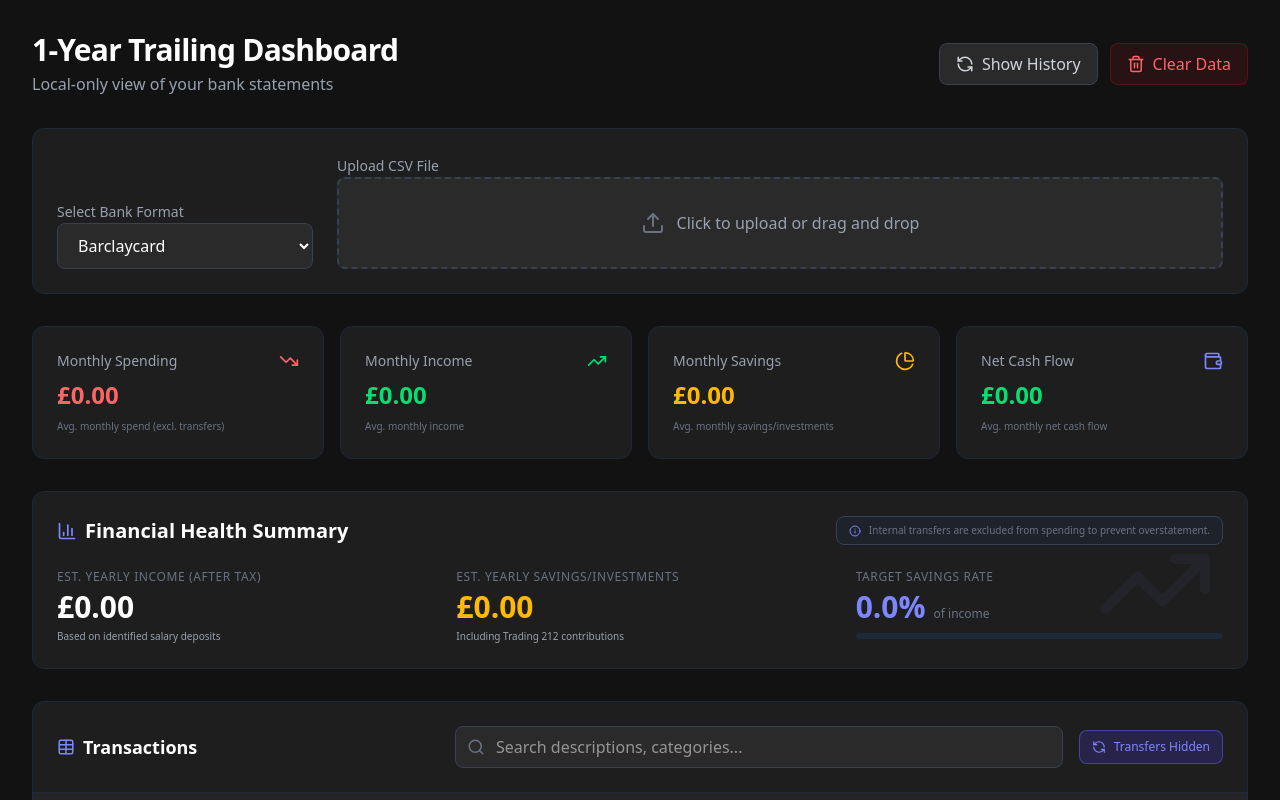
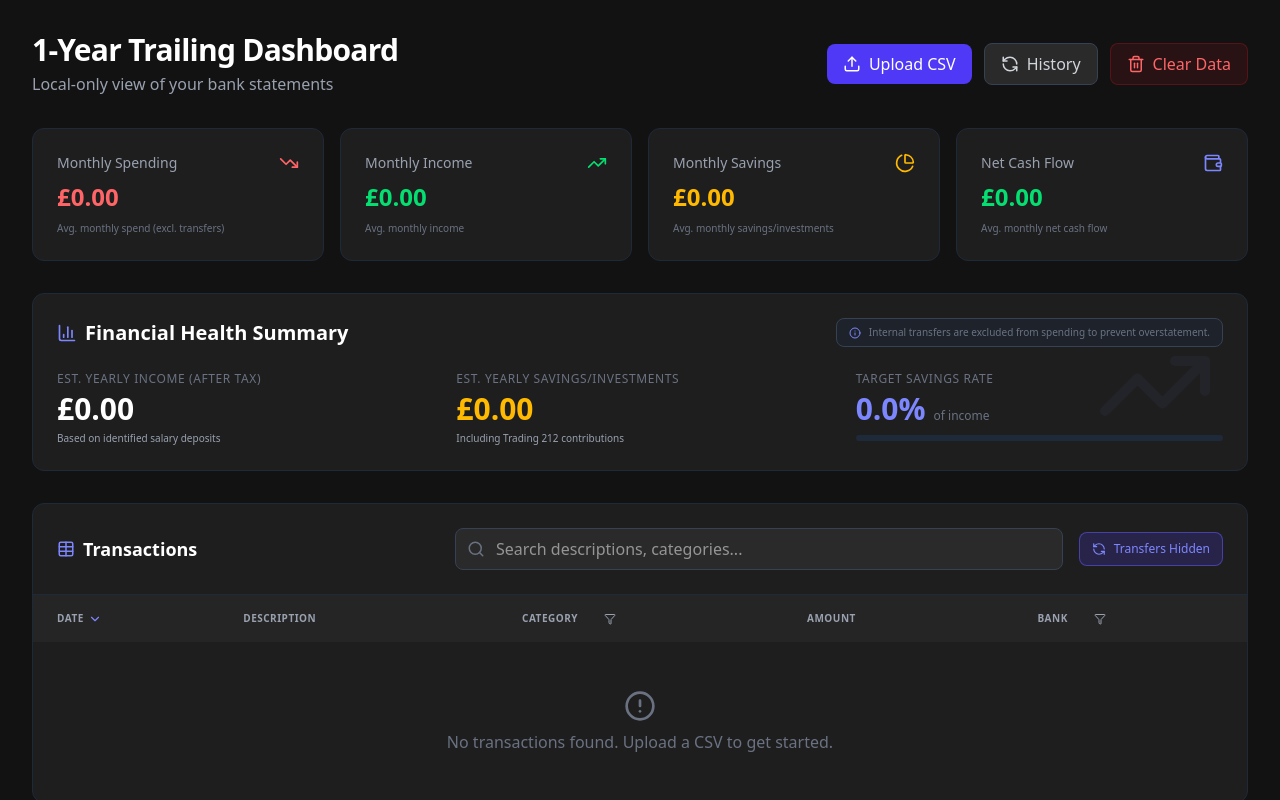
Before and after one commit to 0zbourne/Transactions_Dashboard, a React (Vite) app: page / in a window 1280 px wide. Shown: the top 800 px of the page. Built offline with nearby package versions, Linux system fonts and the light colour scheme.

Commit message:
feat: Detect bank from CSV headers
Implement logic to automatically detect the bank (Starling, Amex, Barclaycard) based on the headers of the uploaded CSV file. This removes the need for manual bank selection.

```diff
--- a/src/App.tsx
+++ b/src/App.tsx
@@ -141,6 +141,35 @@ function autoCategorize(description: string, amount: number, bankCategory: strin
   return bankCategory !== 'Uncategorized' ? bankCategory : 'Uncategorized';
 }
 
+function detectBank(data: string[][]): BankType | null {
+  if (data.length === 0) return null;
+
+  const firstRow = data[0].map(h => h.toLowerCase());
+
+  // Starling detection: Date, Counterparty, Reference, Type, Amount (GBP), Balance (GBP), Category, Note
+  if (firstRow.includes('counterparty') && firstRow.includes('amount (gbp)')) {
+    return 'Starling';
+  }
+
+  // Amex detection: Date, Description, Amount, Extended Details, ...
+  if (firstRow.includes('extended details') && firstRow.includes('description')) {
+    return 'Amex';
+  }
+
+  // Barclaycard detection: Date, Description, Category, Amount
+  const allText = data.slice(0, 5).flat().join(' ').toLowerCase();
+  if (allText.includes('barclaycard') || allText.includes('account number') || allText.includes('card number')) {
+      return 'Barclaycard';
+  }
+
+  // Fallback: Check column counts
+  if (data[0].length >= 11) return 'Amex';
+  if (data[0].length >= 8) return 'Starling';
+  if (data[0].length >= 7) return 'Barclaycard';
+
+  return null;
+}
+
 function normalizeDate(dateStr: string, bank: BankType): string {
   if (bank === 'Barclaycard') {
     // Format: 23 Feb 26
@@ -217,7 +246,6 @@ function detectSubscriptions(transactions: Transaction[]): Subscription[] {
 export default function App() {
   const [allTransactions, setAllTransactions] = useState<Transaction[]>([]);
   const [uploadLogs, setUploadLogs] = useState<UploadLog[]>([]);
-  const [selectedBank, setSelectedBank] = useState<BankType>('Barclaycard');
   const [isAnalyzing, setIsAnalyzing] = useState(false);
   const [searchTerm, setSearchTerm] = useState('');
   const [selectedCategory, setSelectedCategory] = useState<string>('all');
@@ -294,42 +322,54 @@ export default function App() {
         const data = results.data as string[][];
         const parsedTxs: Omit<Transaction, 'id'>[] = [];
 
-        if (selectedBank === 'Barclaycard') {
+        const bank = detectBank(data);
+        if (!bank) {
+          setIsAnalyzing(false);
+          showAlert("Unknown Format", "Could not automatically detect the bank format. Please ensure you are uploading a valid CSV from Starling, Amex, or Barclaycard.");
+          return;
+        }
+
+        if (bank === 'Barclaycard') {
           data.forEach((row) => {
             if (row.length < 7 || !row[0]) return;
+            const amount = normalizeAmount(row[6], 'Barclaycard');
+            if (isNaN(amount) || (amount === 0 && row[0].toLowerCase().includes('date'))) return; // Skip headers
+
             const rawDesc = row[1];
             const rawCat = row[4] || 'Uncategorized';
             parsedTxs.push({
               date: normalizeDate(row[0], 'Barclaycard'),
               description: rawDesc,
-              amount: normalizeAmount(row[6], 'Barclaycard'),
-              category: autoCategorize(rawDesc, normalizeAmount(row[6], 'Barclaycard'), rawCat),
+              amount: amount,
+              category: autoCategorize(rawDesc, amount, rawCat),
               bank: 'Barclaycard'
             });
           });
-        } else if (selectedBank === 'Amex') {
+        } else if (bank === 'Amex') {
           data.slice(1).forEach((row) => {
             if (row.length < 11 || !row[0]) return;
             const rawDesc = row[1];
             const rawCat = row[10] ? row[10].split('-')[0].trim() : 'Uncategorized';
+            const amount = normalizeAmount(row[2], 'Amex');
             parsedTxs.push({
               date: normalizeDate(row[0], 'Amex'),
               description: rawDesc,
-              amount: normalizeAmount(row[2], 'Amex'),
-              category: autoCategorize(rawDesc, normalizeAmount(row[2], 'Amex'), rawCat),
+              amount: amount,
+              category: autoCategorize(rawDesc, amount, rawCat),
               bank: 'Amex'
             });
           });
-        } else if (selectedBank === 'Starling') {
+        } else if (bank === 'Starling') {
           data.slice(1).forEach((row) => {
             if (row.length < 8 || !row[0]) return;
             const rawDesc = row[1];
             const rawCat = row[6] ? row[6].replace(/_/g, ' ').toLowerCase().replace(/\b\w/g, c => c.toUpperCase()) : 'Uncategorized';
+            const amount = normalizeAmount(row[4], 'Starling');
             parsedTxs.push({
               date: normalizeDate(row[0], 'Starling'),
               description: rawDesc,
-              amount: normalizeAmount(row[4], 'Starling'),
-              category: autoCategorize(rawDesc, normalizeAmount(row[4], 'Starling'), rawCat),
+              amount: amount,
+              category: autoCategorize(rawDesc, amount, rawCat),
               bank: 'Starling'
             });
           });
@@ -381,7 +421,7 @@ export default function App() {
           setUploadLogs(prev => [
             {
               id: logId,
-              bank: selectedBank,
+              bank: bank,
               fileName: file.name,
               transactionCount: parsedTxs.length,
               uploadedAt: new Date().toISOString(),
@@ -740,6 +780,25 @@ export default function App() {
             </div>
           </div>
           <div className="flex items-center gap-3">
+            <div className="relative">
+              <input
+                type="file"
+                accept=".csv"
+                onChange={handleFileUpload}
+                className="hidden"
+                id="header-csv-upload"
+              />
+              <label
+                htmlFor="header-csv-upload"
+                className={cn(
+                  "flex items-center gap-2 px-4 py-2 bg-indigo-600 text-white rounded-lg cursor-pointer hover:bg-indigo-700 transition-colors",
+                  isAnalyzing && "opacity-50 cursor-not-allowed pointer-events-none"
+                )}
+              >
+                <Upload size={18} />
+                <span>{isAnalyzing ? "Analyzing..." : "Upload CSV"}</span>
+              </label>
+            </div>
             <button
               onClick={() => setShowHistory(!showHistory)}
               className={cn(
@@ -748,7 +807,7 @@ export default function App() {
               )}
             >
               <RefreshCcw size={18} className={cn(showHistory && "animate-spin-once")} />
-              <span>{showHistory ? "Hide History" : "Show History"}</span>
+              <span>{showHistory ? "History" : "History"}</span>
             </button>
             <button
               onClick={clearData}
@@ -763,47 +822,6 @@ export default function App() {
             </button>
           </div>
         </header>
-
-        {/* Month Filter & Upload Section */}
-        <div className="grid grid-cols-1 gap-6">
-          <section className="bg-[#1e1e1e] border border-gray-800 rounded-xl p-6">
-            <div className="flex flex-col md:flex-row items-end gap-6">
-              <div className="w-full md:w-64 space-y-2">
-                <label className="text-sm font-medium text-gray-400">Select Bank Format</label>
-                <select
-                  value={selectedBank}
-                  onChange={(e) => setSelectedBank(e.target.value as BankType)}
-                  className="w-full bg-[#2a2a2a] border border-gray-700 rounded-lg px-4 py-2.5 focus:outline-none focus:ring-2 focus:ring-indigo-500"
-                >
-                  {BANK_FORMATS.map(bank => (
-                    <option key={bank} value={bank}>{bank}</option>
-                  ))}
-                </select>
-              </div>
-              <div className="flex-1 w-full space-y-2">
-                <label className="text-sm font-medium text-gray-400">Upload CSV File</label>
-                <div className="relative">
-                  <input
-                    type="file"
-                    accept=".csv"
-                    onChange={handleFileUpload}
-                    className="hidden"
-                    id="csv-upload"
-                  />
-                  <label
-                    htmlFor="csv-upload"
-                    className="flex items-center justify-center gap-3 w-full bg-[#2a2a2a] border-2 border-dashed border-gray-700 rounded-lg px-6 py-8 cursor-pointer hover:border-indigo-500 hover:bg-[#333] transition-all group"
-                  >
-                    <Upload className="text-gray-500 group-hover:text-indigo-400" />
-                    <span className="text-gray-400 group-hover:text-gray-200">
-                      {isAnalyzing ? "Processing..." : "Click to upload or drag and drop"}
-                    </span>
-                  </label>
-                </div>
-              </div>
-            </div>
-          </section>
-        </div>
 
         {/* Summary Cards */}
         <section className="grid grid-cols-1 sm:grid-cols-2 lg:grid-cols-4 gap-4">
```
